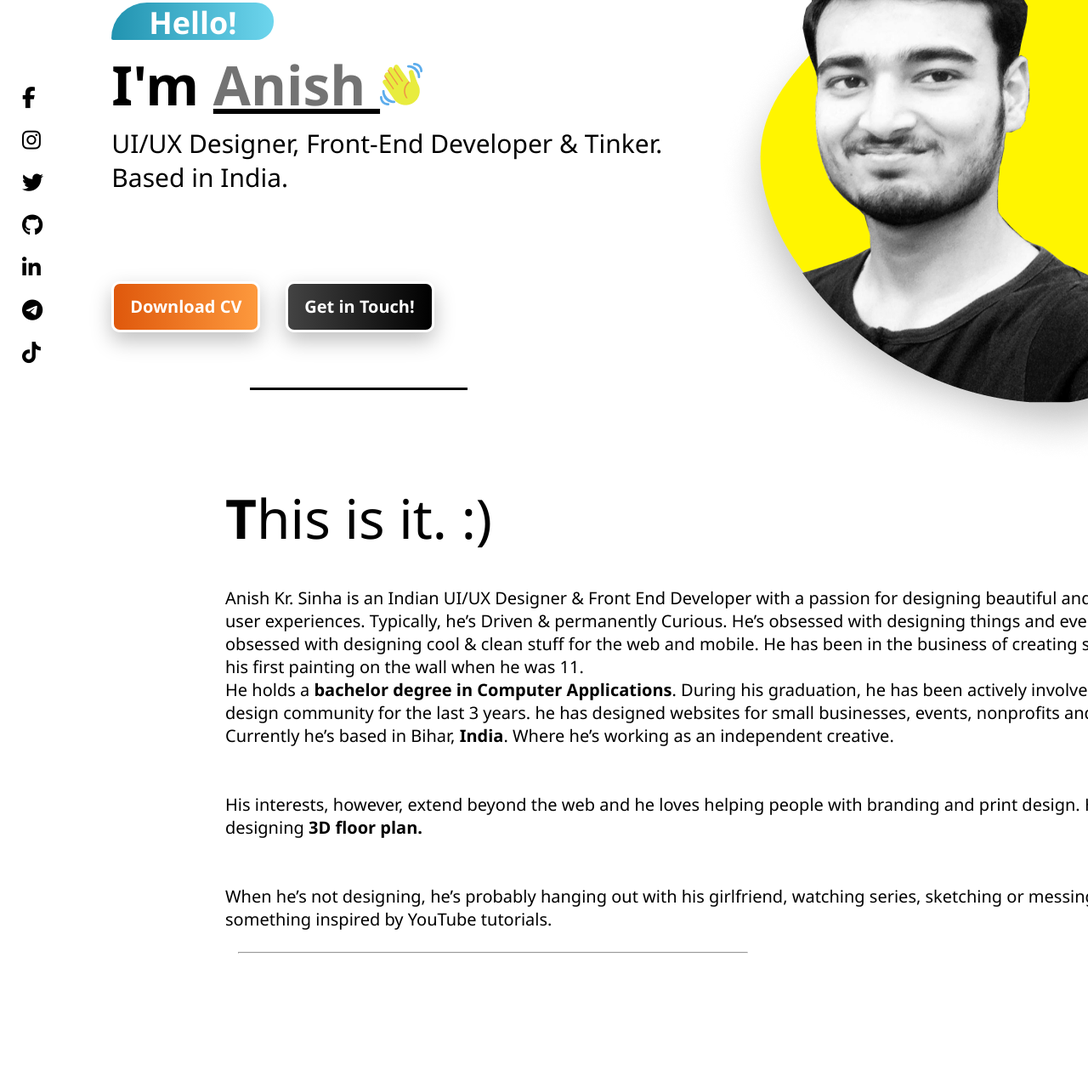
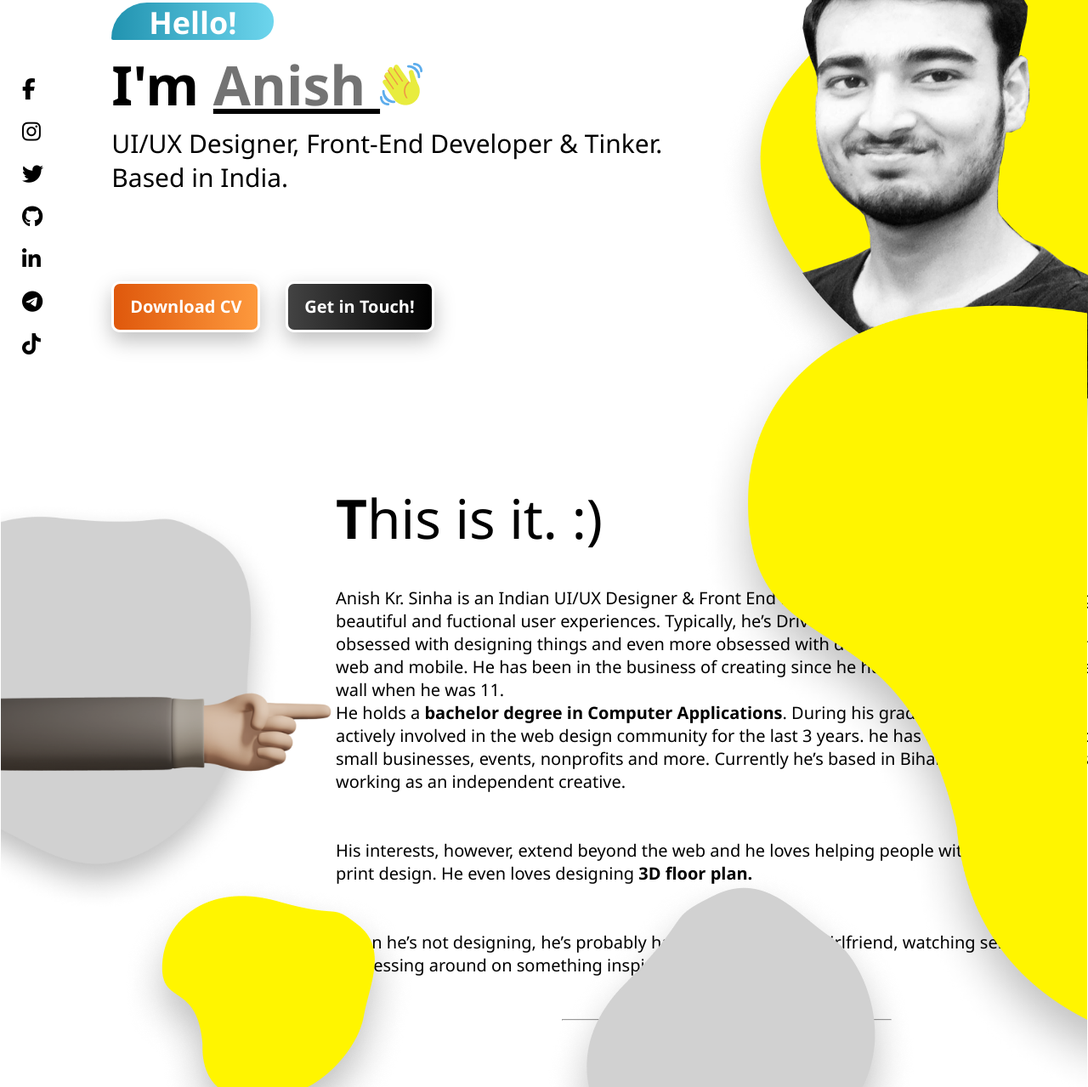
Before and after one commit to lmash12/HM, a plain HTML site: page 02FigmaLayout/00portfolio/index.html in a window 1280 px wide. Shown: the part 271-1550 px from the top of the page at 85% size. Before the commit the page ends 1393 px from the top, so only its background shows below. Drawn offline with Linux system fonts and the light colour scheme.

Commit message:
porfolio fix and vector absolute position DONE

```diff
--- a/02FigmaLayout/00portfolio/index.html
+++ b/02FigmaLayout/00portfolio/index.html
@@ -92,11 +92,12 @@
 					and even more obsessed with designing cool & clean stuff for the web
 					and mobile. He has been in the business of creating since he hung his
 					first painting on the wall when he was 11.<br />
-					He holds a <strong>bachelor degree in Computer Applications</strong>.
-					During his graduation, he has been actively involved in the web design
-					community for the last 3 years. he has designed websites for small
-					businesses, events, nonprofits and more. Currently he’s based in
-					Bihar, <strong>India</strong>. Where he’s working as an independent
+					He holds a
+					<strong>bachelor degree in Computer Applications</strong>. During his
+					graduation, he has been actively involved in the web design community
+					for the last 3 years. he has designed websites for small businesses,
+					events, nonprofits and more. Currently he’s based in Bihar,
+					<strong>India</strong>. Where he’s working as an independent
 					creative.<br />
 					<br />
 					<br />
@@ -110,6 +111,20 @@
 					inspired by YouTube tutorials.
 				</p>
 				<hr class="section2__hr" />
+				<div class="vector">
+					<img
+						class="vector-hand"
+						src="/img/hand-vector.png"
+						alt="hand-vector"
+					/>
+					<img class="vector-yellow" src="/img/vector-yellow.png" alt="" />
+					<img class="vector-gray" src="/img/vector-gray.png" alt="" />
+					<img
+						class="vector-yellow-big"
+						src="/img/vector-yellow-big.png"
+						alt=""
+					/>
+				</div>
 			</section>
 		</div>
 	</body>
--- a/02FigmaLayout/00portfolio/style.css
+++ b/02FigmaLayout/00portfolio/style.css
@@ -24,6 +24,7 @@
 	width: 1680px;
 	height: 1050px;
 	background: #ffffff;
+	margin: 0 auto;
 }
 
 /* Header */
@@ -220,26 +221,39 @@
 }
 
 /* Absolute position links */
-/*
+
 .container .main .absolute__container {
-	margin-bottom: 10px;
-} */
+	position: relative;
+}
 
-.container .main .absolute__container .main__links {
+/* .container .main .absolute__container .main__links {
 	display: flex;
 	flex-direction: column;
 	position: absolute;
 	font-size: 25px;
 	justify-content: space-around;
 	height: 350px;
+	margin-left: 25px;
+	right: 1500px;
+	z-index: 1;
+	bottom: -500px;
+} */
+
+.container .main .absolute__container .main__links {
+	display: flex;
+	flex-direction: column;
+	position: fixed;
+	font-size: 25px;
+	justify-content: space-around;
+	height: 350px;
+	z-index: 1;
+	margin-left: 25px;
 	left: 1px;
-	bottom: 90px;
-	margin-left: 25px;
+	bottom: 100px;
 }
 
 .container .main .absolute__container .main__links a {
 	color: #000000;
-	position: sticky;
 	transition: 0.3s;
 }
 
@@ -288,13 +302,24 @@
 
 /* MAIN LINKS HOVER END */
 
-.container .main .absolute__container .main__email a {
+/* .container .main .absolute__container .main__email a {
 	position: absolute;
 	font-size: 17px;
 	font-weight: 600;
-	bottom: 100px;
+	bottom: -450px;
 	color: #000000;
 	writing-mode: vertical-lr;
+	z-index: 1;
+} */
+
+.container .main .absolute__container .main__email a {
+	position: fixed;
+	font-size: 17px;
+	font-weight: 600;
+	bottom: 130px;
+	color: #000000;
+	writing-mode: vertical-lr;
+	z-index: 1;
 }
 
 .container .main .absolute__container .main__email a span {
@@ -303,9 +328,10 @@
 }
 
 .container .main__section2 {
-	width: 1200px;
+	margin: 10px auto;
+	width: 1000px;
 	height: 80px;
-	margin: 10px auto;
+	padding-left: 30px;
 }
 
 .container .main__section2 .section2__header {
@@ -314,8 +340,13 @@
 	margin: 0 0 37px 25px;
 }
 
+/* .container .main__section2 .section2__header::after {
+	content: "";
+	border-bottom: 2px solid black;
+} */
+
 /* Smthg WRONG */
-.container .main__section2 .section2__header::after {
+/* .container .main__section2 .section2__header::after {
 	content: "";
 	position: absolute;
 	background: #000;
@@ -324,7 +355,7 @@
 	bottom: 70px;
 	right: 730px;
 	transition: 0.3s;
-}
+} */
 
 .container .main__section2 .section2__header strong {
 	font-weight: 700;
@@ -338,6 +369,35 @@
 }
 
 .container .main__section2 .section2__hr {
-	width: 50%;
-	margin: 5px 20px 10px 40px;
+	width: 40%;
+	margin: 50px auto;
 }
+
+.container .main__section2 .vector-hand {
+	position: absolute;
+	left: 1px;
+	top: 800px;
+	width: 400px;
+}
+
+.container .main__section2 .vector-yellow {
+	position: absolute;
+	left: 140px;
+	top: 1300px;
+}
+
+.container .main__section2 .vector-gray {
+	position: absolute;
+	right: 200px;
+	top: 1290px;
+}
+
+.container .main__section2 .vector-yellow-big {
+	position: absolute;
+	right: 1px;
+	top: 600px;
+	width: 460px;
+}
+
+/* Position Absolute  */
+/* Position Relative */
```
Also changed, not shown: 02FigmaLayout/01telgraph/index.html (+4 -0 lines), 02FigmaLayout/00portfolio/img/._hand-vector.png (added), 02FigmaLayout/00portfolio/img/._vector-gray.png (added), 02FigmaLayout/00portfolio/img/._vector-yellow-big.png (added), 02FigmaLayout/00portfolio/img/._vector-yellow.png (added), 02FigmaLayout/00portfolio/img/hand-vector.png (added), 02FigmaLayout/00portfolio/img/vector-gray.png (added), 02FigmaLayout/00portfolio/img/vector-yellow-big.png (added), 02FigmaLayout/00portfolio/img/vector-yellow.png (added).
